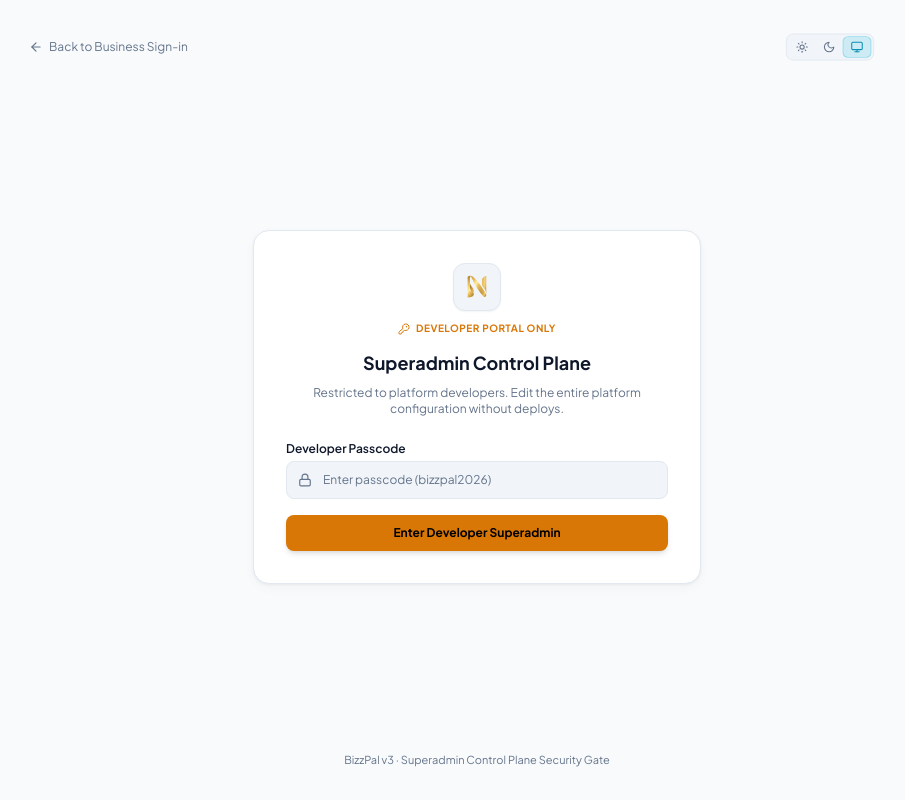
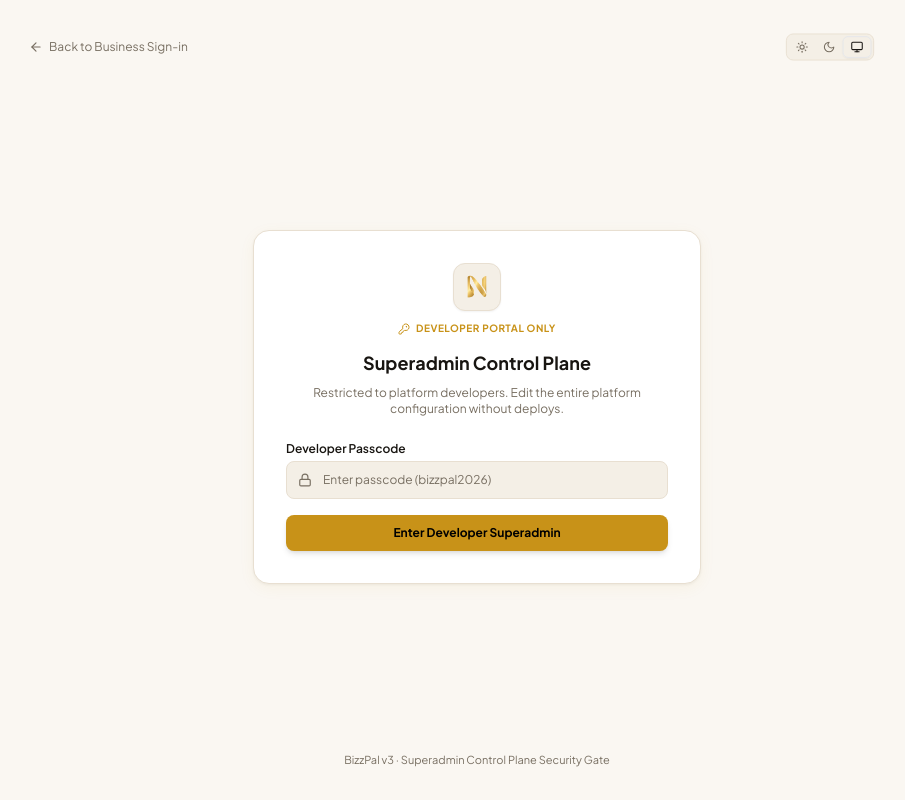
Before and after one commit to mounttbiz-cmyk/Nuralix, a Next.js app: page /admin/login in a window 1280 px wide. Shown: the whole page, without its empty margins (163-1068 px from the left). Built offline with nearby package versions, Linux system fonts and the light colour scheme; no server answers.

Commit message:
feat(brand): align theme, logo, and design tokens with official 3D Gold and Obsidian BizzPal logo

```diff
--- a/src/app/globals.css
+++ b/src/app/globals.css
@@ -5,28 +5,31 @@
 @tailwind utilities;
 
 :root, [data-theme="dark"] {
-  /* High-end Cosmic Obsidian & Void Palette */
-  --bg:          #07090E;   /* Deepest cosmic obsidian */
-  --surface:     #0D131F;   /* Elevated obsidian surface with rich blue undertone */
-  --surface-2:   #131B2C;   /* Interactive layer */
-  --line:        rgba(255, 255, 255, 0.08);   /* Refined hairline border */
-  --line-strong: rgba(255, 255, 255, 0.16);
-  --text:        #F8FAFC;   /* Crisp clean high contrast white */
-  --text-muted:  #94A3B8;   /* Balanced slate muted */
+  /* High-end Cosmic Obsidian & Royal 3D Gold Palette matching BizzPal Logo */
+  --bg:          #060709;   /* Deepest midnight obsidian void */
+  --surface:     #0D0F15;   /* Elevated obsidian surface with rich warm metallic depth */
+  --surface-2:   #151822;   /* Interactive metallic layer */
+  --line:        rgba(245, 197, 66, 0.12);   /* Refined hairline gold border */
+  --line-strong: rgba(245, 197, 66, 0.28);   /* Illuminated metallic gold border */
+  --text:        #FFFFFF;   /* Crisp diamond white matching "Bizz" in logo */
+  --text-muted:  #9E988D;   /* Champagne slate muted */
 
-  /* Primary metallic & neon accents matching BizzPal branding */
-  --cyan:        #00D9FF;   /* BizzPal electric cyan */
-  --cyan-soft:   rgba(0, 217, 255, 0.12);
-  --violet:      #6366F1;   /* Royal violet / indigo */
-  --violet-soft: rgba(99, 102, 241, 0.12);
-  --brass:       #00D9FF;   /* Primary accent maps to brilliant cyan */
-  --brass-soft:  rgba(0, 217, 255, 0.12);
-  --gold:        #F59E0B;   /* Warm champagne gold */
-  --jade:        #10B981;   /* Cyber emerald */
-  --rust:        #F43F5E;   /* Rose crimson */
-  --amber:       #F59E0B;   /* Amber */
-  --shadow:      0 12px 36px 0 rgba(0, 0, 0, 0.45);
-  --grid:        rgba(255, 255, 255, 0.03);
+  /* Primary Metallic Gold & Champagne Brass accents directly from BizzPal Logo */
+  --gold:        #F5C542;   /* 3D Liquid Gold */
+  --gold-light:  #FFE58F;   /* Champagne highlight shimmer */
+  --gold-dark:   #B8860B;   /* Deep burnished gold */
+  --gold-glow:   rgba(245, 197, 66, 0.25);
+  --brass:       #F5C542;   /* Primary accent maps to luxury metallic gold */
+  --brass-soft:  rgba(245, 197, 66, 0.14);
+  --cyan:        #F5C542;   /* Remap legacy cyan tokens to radiant BizzPal gold */
+  --cyan-soft:   rgba(245, 197, 66, 0.12);
+  --violet:      #C59B27;   /* Secondary metallic brass */
+  --violet-soft: rgba(197, 155, 39, 0.12);
+  --jade:        #10B981;   /* Live operational emerald */
+  --rust:        #F43F5E;   /* Crimson alert */
+  --amber:       #F5C542;   /* Warm Gold */
+  --shadow:      0 12px 36px 0 rgba(0, 0, 0, 0.6);
+  --grid:        rgba(245, 197, 66, 0.03);
 
   /* Motion tokens (§4.1) */
   --dur-instant: 90ms;
@@ -41,25 +44,28 @@
 }
 
 [data-theme="light"] {
-  --bg:          #F8FAFC;   /* Crisp enterprise slate-light paper */
-  --surface:     #FFFFFF;   /* Pure white card surface */
-  --surface-2:   #F1F5F9;   /* Subtle elevated slate */
-  --line:        #E2E8F0;   /* Clean border */
-  --line-strong: #CBD5E1;
-  --text:        #0F172A;   /* Deep slate text */
-  --text-muted:  #64748B;   /* Slate muted */
-  --cyan:        #0098B8;
-  --cyan-soft:   rgba(0, 152, 184, 0.10);
-  --violet:      #4F46E5;
-  --violet-soft: rgba(79, 70, 229, 0.10);
-  --brass:       #0284C7;
-  --brass-soft:  rgba(2, 132, 199, 0.10);
-  --gold:        #D97706;
+  --bg:          #FAF7F2;   /* Warm luxury champagne ivory paper */
+  --surface:     #FFFFFF;   /* Pure crisp white card surface */
+  --surface-2:   #F4EFE6;   /* Subtle elevated champagne surface */
+  --line:        #E8DFD1;   /* Warm golden champagne border */
+  --line-strong: #D6C5AA;
+  --text:        #181511;   /* Deep obsidian black text */
+  --text-muted:  #786F62;   /* Warm muted text */
+  --gold:        #C89218;   /* Burnished royal gold */
+  --gold-light:  #E5A93C;
+  --gold-dark:   #996515;
+  --gold-glow:   rgba(200, 146, 24, 0.18);
+  --brass:       #C89218;
+  --brass-soft:  rgba(200, 146, 24, 0.12);
+  --cyan:        #C89218;   /* Remap to warm royal gold */
+  --cyan-soft:   rgba(200, 146, 24, 0.10);
+  --violet:      #996515;
+  --violet-soft: rgba(153, 101, 21, 0.10);
   --jade:        #059669;
   --rust:        #E11D48;
-  --amber:       #D97706;
-  --shadow:      0 1px 3px rgba(15, 23, 42, 0.05), 0 4px 12px rgba(15, 23, 42, 0.03);
-  --grid:        #EDF2F7;
+  --amber:       #C89218;
+  --shadow:      0 1px 3px rgba(24, 21, 17, 0.05), 0 4px 16px rgba(200, 146, 24, 0.06);
+  --grid:        #F0EAE1;
 }
 
 /* Sleek custom scrollbars matching BizzPal brass/slate design across the whole dashboard & website */
@@ -154,41 +160,41 @@
 
 @media (hover: hover) {
   .card-hover {
-    transition: transform 200ms var(--ease-out), border-color 200ms var(--ease-out), box-shadow 200ms var(--ease-out);
+    transition: transform 240ms var(--ease-out), border-color 240ms var(--ease-out), box-shadow 240ms var(--ease-out);
   }
   .card-hover:hover {
-    border-color: rgba(0, 217, 255, 0.35);
-    box-shadow: 0 16px 36px -12px rgba(0, 217, 255, 0.12);
-    transform: translateY(-1.5px);
+    border-color: rgba(245, 197, 66, 0.45);
+    box-shadow: 0 16px 36px -12px rgba(245, 197, 66, 0.18);
+    transform: translateY(-2px);
   }
 }
 
-/* Glassmorphic card styling & lighting */
+/* Glassmorphic card styling & metallic gold lighting */
 .glass-card {
   position: relative;
-  background: rgba(13, 19, 31, 0.75);
-  backdrop-filter: blur(16px);
-  -webkit-backdrop-filter: blur(16px);
-  border: 1px solid rgba(255, 255, 255, 0.08);
-  border-radius: 1rem;
-  box-shadow: 0 10px 30px -10px rgba(0, 0, 0, 0.5);
+  background: rgba(13, 15, 21, 0.82);
+  backdrop-filter: blur(20px);
+  -webkit-backdrop-filter: blur(20px);
+  border: 1px solid rgba(245, 197, 66, 0.14);
+  border-radius: 1.25rem;
+  box-shadow: 0 14px 40px -10px rgba(0, 0, 0, 0.6);
 }
 
 [data-theme="light"] .glass-card {
-  background: rgba(255, 255, 255, 0.9);
-  border-color: rgba(226, 232, 240, 0.9);
-  box-shadow: 0 4px 20px -4px rgba(15, 23, 42, 0.05);
+  background: rgba(255, 255, 255, 0.95);
+  border-color: rgba(232, 223, 209, 0.95);
+  box-shadow: 0 4px 24px -4px rgba(200, 146, 24, 0.08);
 }
 
-/* Hairline gradient accent along top edge of card */
+/* 3D Liquid Gold Hairline accent along top edge of card */
 .hairline-accent::after {
   content: "";
   position: absolute;
   top: 0;
-  left: 10%;
-  right: 10%;
-  height: 1px;
-  background: linear-gradient(90deg, transparent, rgba(0, 217, 255, 0.45), rgba(99, 102, 241, 0.45), transparent);
+  left: 6%;
+  right: 6%;
+  height: 1.5px;
+  background: linear-gradient(90deg, transparent, rgba(245, 197, 66, 0.7), rgba(255, 229, 143, 0.95), rgba(184, 134, 11, 0.7), transparent);
   pointer-events: none;
 }
 
--- a/src/components/shell/TabletRail.tsx
+++ b/src/components/shell/TabletRail.tsx
@@ -24,15 +24,15 @@
       {/* Brand Icon with Ribbon Logo */}
       <Link
         href="/dashboard"
-        className="w-10 h-10 rounded-xl bg-gradient-to-br from-cyan-500/20 via-violet-500/20 to-transparent border border-cyan-500/30 flex items-center justify-center p-1.5 shadow-sm mb-3 hover:scale-105 transition-transform"
+        className="w-10 h-10 rounded-xl bg-gradient-to-br from-amber-400/20 via-yellow-500/10 to-transparent border border-amber-400/40 flex items-center justify-center p-1.5 shadow-lg shadow-amber-500/15 mb-3 hover:scale-105 transition-transform"
         title="BizzPal Dashboard"
       >
         <Image
           src="/logo.png"
           alt="BizzPal Logo"
-          width={26}
-          height={26}
-          className="object-contain"
+          width={28}
+          height={28}
+          className="object-contain drop-shadow"
         />
       </Link>
 
@@ -41,7 +41,7 @@
         type="button"
         onClick={onOpenSearch}
         title="Search tools, pages… (⌘K)"
-        className="w-10 h-10 rounded-xl flex items-center justify-center text-text-muted hover:text-cyan-400 hover:bg-surface-2 transition-all btn-tactile mb-3"
+        className="w-10 h-10 rounded-xl flex items-center justify-center text-text-muted hover:text-amber-400 hover:bg-surface-2 transition-all btn-tactile mb-3"
       >
         <Search className="w-5 h-5" />
       </button>
@@ -57,13 +57,13 @@
               title={item.label}
               className={`relative flex items-center justify-center w-10 h-10 rounded-xl transition-all btn-tactile group ${
                 isActive
-                  ? "bg-cyan-500/15 text-cyan-400 border border-cyan-500/30 shadow-sm"
+                  ? "bg-gradient-to-br from-amber-500/25 via-yellow-500/15 to-transparent text-amber-500 dark:text-amber-400 border border-amber-400/40 shadow-sm shadow-amber-500/15"
                   : "text-text-muted hover:text-text hover:bg-white/[0.05]"
               }`}
             >
-              <DynamicIcon name={item.icon} className={`w-5 h-5 ${isActive ? "text-cyan-400" : "text-text-muted"}`} />
+              <DynamicIcon name={item.icon} className={`w-5 h-5 ${isActive ? "text-amber-500 dark:text-amber-400" : "text-text-muted"}`} />
               {item.badge && (
-                <span className="absolute top-1.5 right-1.5 w-2 h-2 rounded-full bg-cyan-400 ring-2 ring-surface" />
+                <span className="absolute top-1.5 right-1.5 w-2 h-2 rounded-full bg-amber-400 ring-2 ring-surface" />
               )}
             </Link>
           );
--- a/src/components/shell/ThemeSwitch.tsx
+++ b/src/components/shell/ThemeSwitch.tsx
@@ -34,7 +34,7 @@
             onClick={() => setTheme(opt.mode)}
             className={`flex-1 flex items-center justify-center gap-1.5 py-1 px-2 text-xs font-medium rounded-md btn-tactile transition-all cursor-pointer ${
               isActive
-                ? "bg-cyan-500/15 text-cyan-600 dark:text-cyan-400 border border-cyan-500/30 font-bold shadow-xs"
+                ? "bg-amber-500/20 text-amber-700 dark:text-amber-400 border border-amber-500/40 font-bold shadow-sm shadow-amber-500/10"
                 : "text-text-muted hover:text-text hover:bg-surface/50"
             }`}
             title={`Switch to ${opt.label} mode (⌘⇧L to cycle)`}
--- a/src/components/ui/ContainerTile.tsx
+++ b/src/components/ui/ContainerTile.tsx
@@ -26,7 +26,7 @@
       id={id}
       className={`@container ${spanClasses[span] || "col-span-1"} ${className} group relative`}
     >
-      <div className="absolute -inset-px rounded-2xl bg-gradient-to-br from-cyan-500/20 via-indigo-500/10 to-transparent opacity-0 group-hover:opacity-100 transition-opacity duration-500 pointer-events-none" />
+      <div className="absolute -inset-px rounded-2xl bg-gradient-to-br from-amber-500/25 via-yellow-500/10 to-transparent opacity-0 group-hover:opacity-100 transition-opacity duration-500 pointer-events-none" />
       <div className="h-full glass-card hairline-accent card-hover rounded-2xl p-5 sm:p-6 flex flex-col justify-between transition-all duration-300 relative z-0">
         {children}
       </div>
```
Also changed, not shown: src/app/(app)/dashboard/page.tsx (+23 -23 lines), src/app/admin/page.tsx (+23 -23 lines), src/components/shell/AppShell.tsx (+9 -9 lines), src/components/shell/DesktopRail.tsx (+13 -13 lines), src/components/shell/MobileHeader.tsx (+8 -6 lines), src/components/widgets/BriefingWidget.tsx (+10 -10 lines), src/components/widgets/HealthScoreWidget.tsx (+9 -9 lines), public/logo-icon.png (added), src/app/icon.png.
